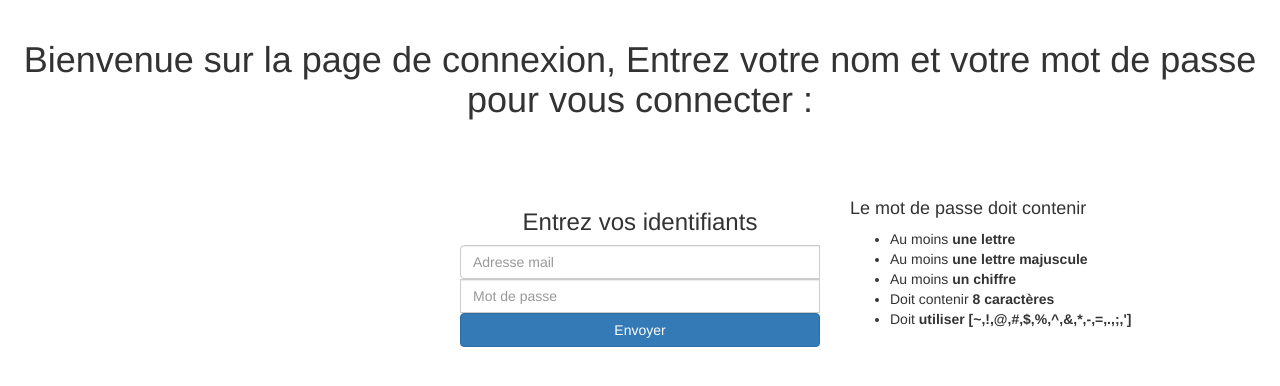
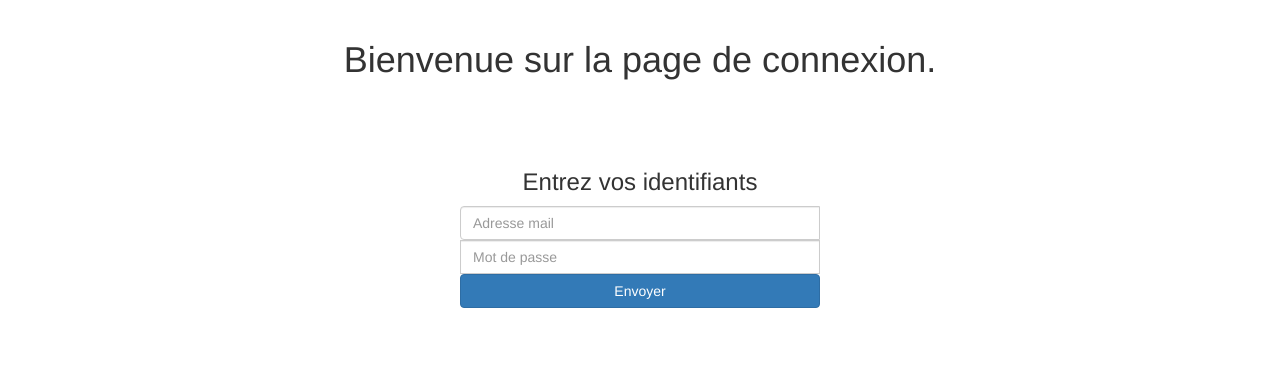
Before and after one commit to hezanathos/PythonPublisher, a Flask app: page /connexion in a window 1280 px wide. Shown: the part 52-438 px from the top of the page. Run offline with Flask 2, Linux system fonts and the light colour scheme; some libraries are stand-ins or nearby versions.

Commit message:
Explications inutiles

```diff
--- a/templates/connexion.html
+++ b/templates/connexion.html
@@ -23,7 +23,7 @@
 
     <div class="container-fluid">
         <h1 class="text-center">
-            Bienvenue sur la page de connexion, Entrez votre nom et votre mot de passe pour vous connecter :
+            Bienvenue sur la page de connexion.
             <br>
             <br>
         </h1>
@@ -53,20 +53,7 @@
                         </form>
                     </div>
                 </div>
-                <div class="col-md-4">
-                    <div class="aro-pswd_info">
-                        <div id="pswd_info">
-                            <h4>Le mot de passe doit contenir</h4>
-                            <ul>
-                                <li id="letter" class="invalid">Au moins <strong>une lettre</strong></li>
-                                <li id="capital" class="invalid">Au moins <strong>une lettre majuscule</strong></li>
-                                <li id="number" class="invalid">Au moins <strong>un chiffre</strong></li>
-                                <li id="length" class="invalid">Doit contenir <strong>8 caractères</strong></li>
-                                <li id="space" class="invalid">Doit<strong> utiliser [~,!,@,#,$,%,^,&,*,-,=,.,;,']</strong></li>
-                            </ul>
-                        </div>
-                    </div>
-                </div>
+
             </div>
         </div>
     </div>
```
